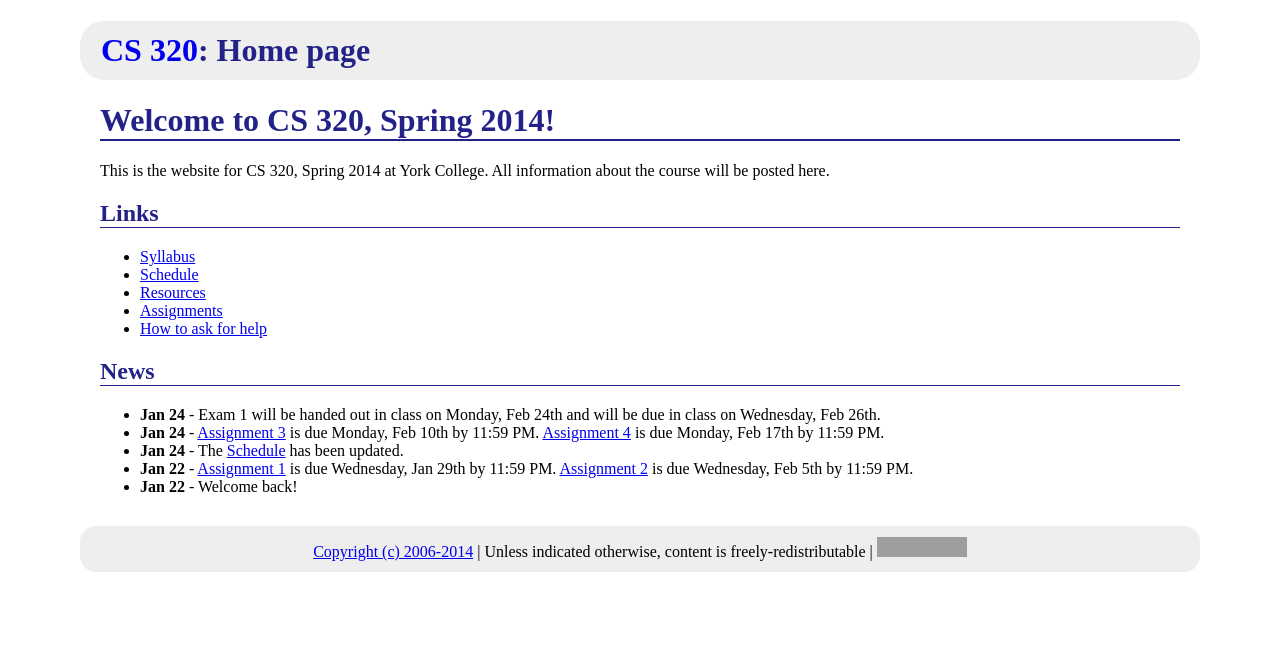
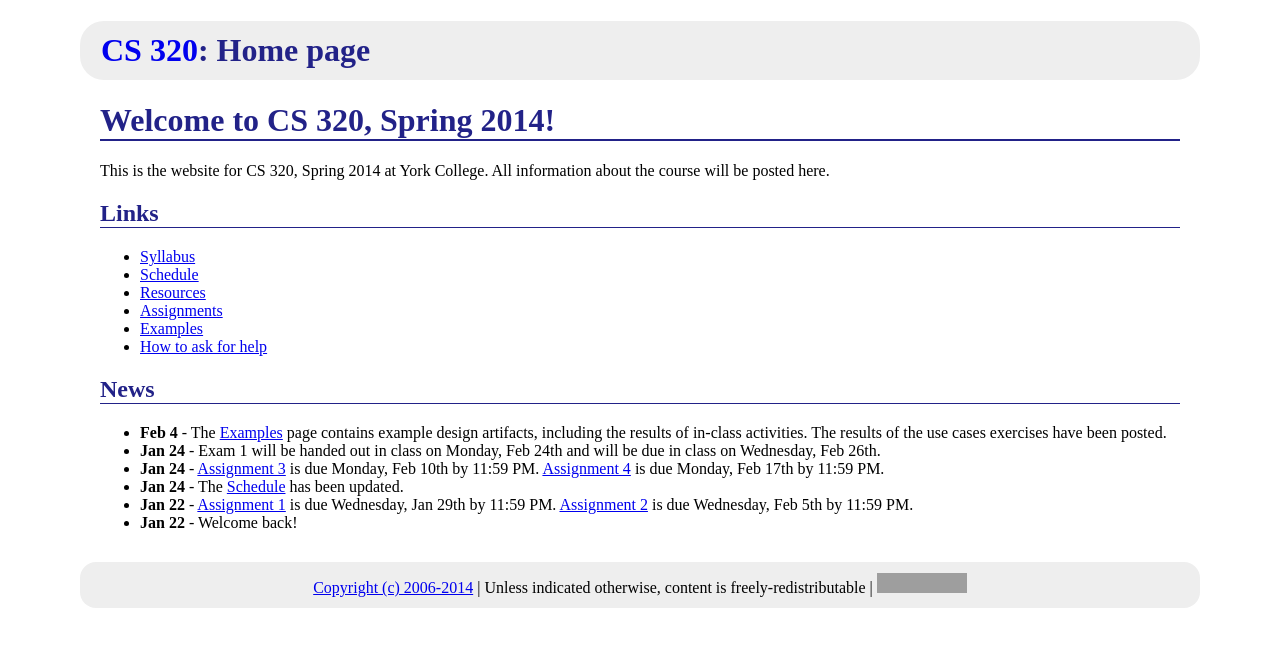
Before and after one commit to ycpcs/cs320-spring2014, a Jekyll site: the page built from index.md, in a window 1280 px wide. Shown: the top 647 px of the page. Built offline with Jekyll 4.4.1, drawn with Linux system fonts in a browser that asks for light colours; Markdown is read by kramdown in place of the engine named in the settings; grey boxes are pictures that could not be loaded.

Commit message:
examples page, added use cases exercise results

```diff
--- a/index.md
+++ b/index.md
@@ -14,10 +14,12 @@ All information about the course will be posted here.
 * [Schedule](schedule.html)
 * [Resources](resources/index.html)
 * [Assignments](assign/index.html)
+* [Examples](examples.html)
 * [How to ask for help](http://faculty.ycp.edu/~dhovemey/askingForHelp.html)
 
 ## News
 
+* **Feb 4** - The [Examples](examples.html) page contains example design artifacts, including the results of in-class activities. The results of the use cases exercises have been posted.
 * **Jan 24** - Exam 1 will be handed out in class on Monday, Feb 24th and will
   be due in class on Wednesday, Feb 26th.
 * **Jan 24** - [Assignment 3](assign/assign03.html) is due Monday, Feb 10th by 11:59 PM.
```
Also changed, not shown: examples.md (added, +15 -0 lines), img/spring2014/useCases/sec102-1-sm.JPG (added), img/spring2014/useCases/sec102-2-sm.JPG (added), img/spring2014/useCases/sec102-3-sm.JPG (added), img/spring2014/useCases/sec102-4-sm.JPG (added), img/spring2014/useCases/sec103-1-sm.JPG (added), img/spring2014/useCases/sec103-2-sm.JPG (added), img/spring2014/useCases/sec103-3-sm.JPG (added), img/spring2014/useCases/sec103-4-sm.JPG (added), 8 other files.
